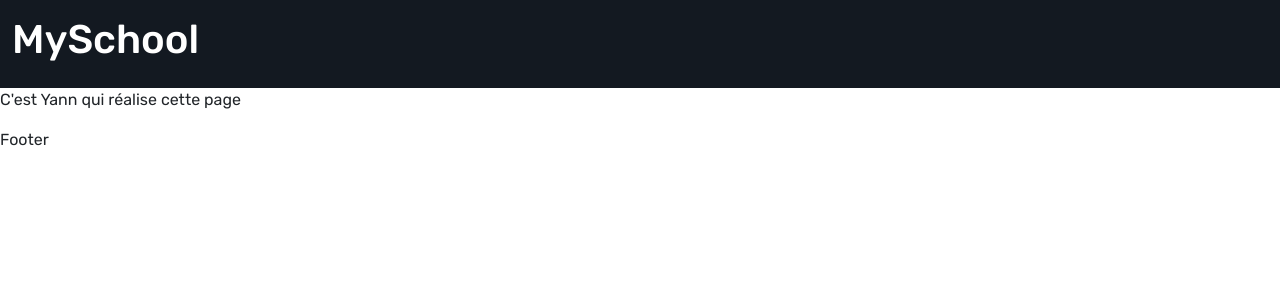
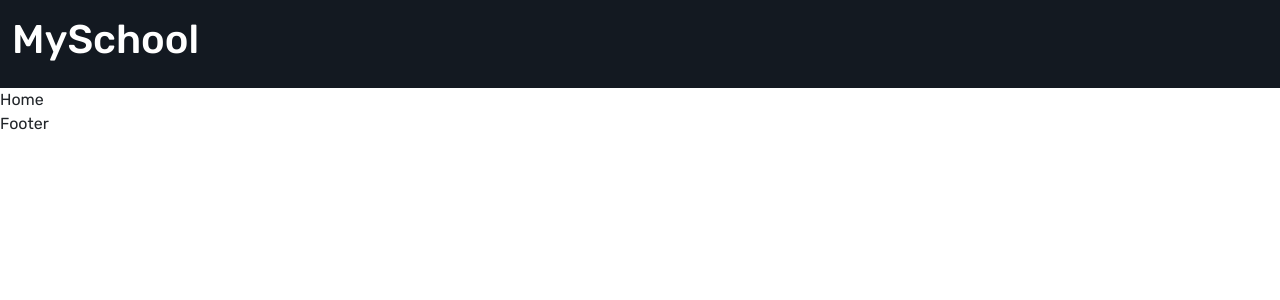
Before and after one commit to princek112002/funny-app, a React (Create React App) app: page / in a window 1280 px wide. Shown: the top 300 px of the page. Built offline with nearby package versions, Linux system fonts and the light colour scheme.

Commit message:
Update App.js

```diff
--- a/src/App.js
+++ b/src/App.js
@@ -6,6 +6,7 @@
 import Salle from './pages/Salle';
 import Emploi_du_temps from './pages/Emploi_du_temps';
 import Login from './pages/Login';
+import Home from './pages/Home';
 
 function App() {
   return (
@@ -13,7 +14,7 @@
       <BrowserRouter>
         <Routes>
           <Route path='/' element={<Layout />}>
-            <Route index element={<News />} />
+            <Route index element={<Home />} />
             <Route path='Salle' element={<Salle />} />
             <Route path='Emploi_du_temps' element={<Emploi_du_temps />} />
             <Route path='Login' element={<Login />} />
```
